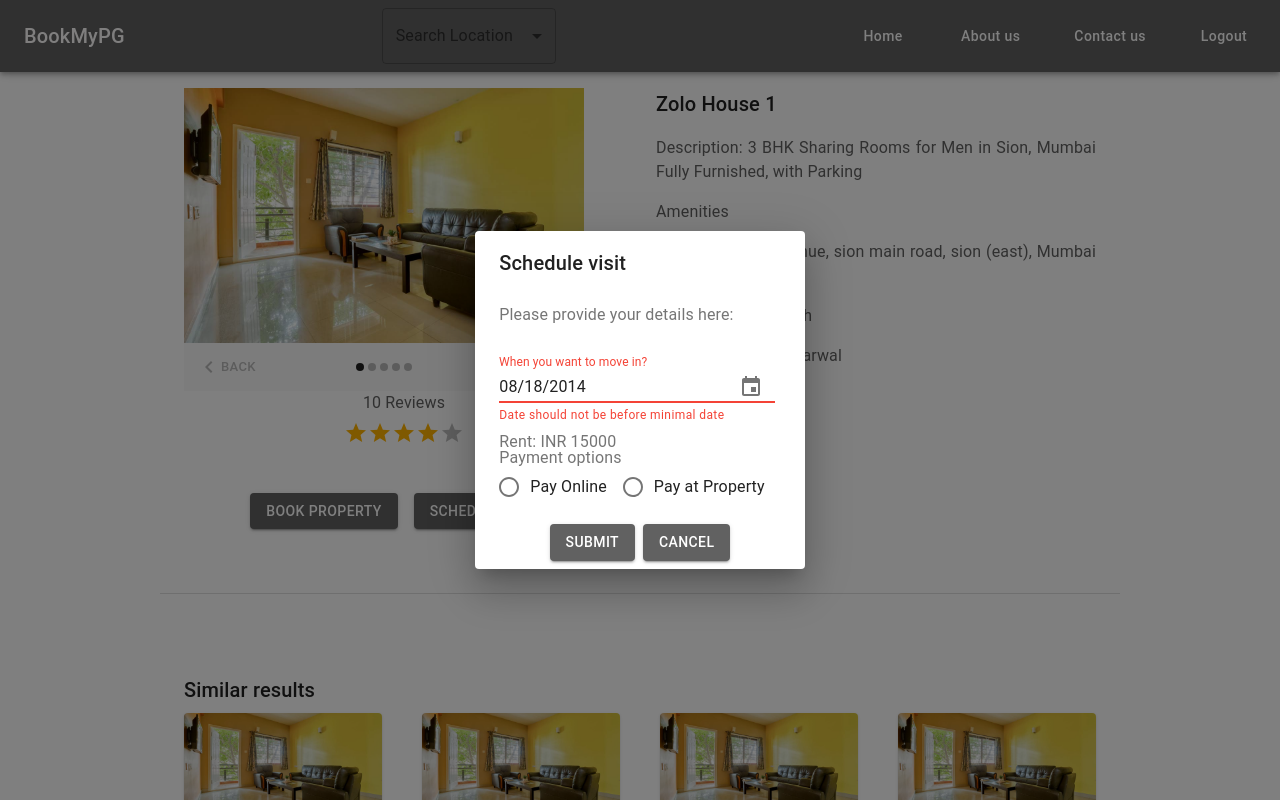
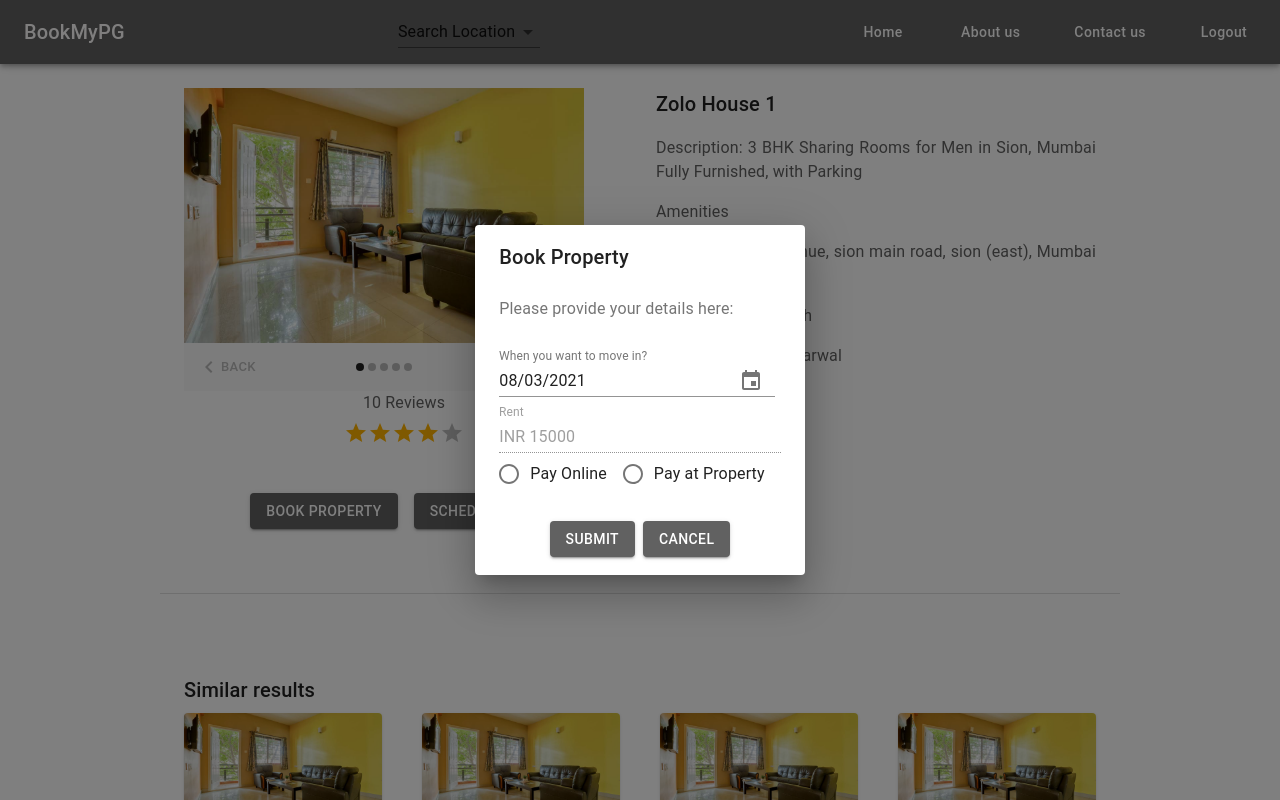
Before and after one commit to pesto-students/n5-lambda-bookmypg-fe-n5-lambda, a React (Create React App) app: page /propertydetails in a window 1280 px wide. Both pictures are taken after a click on the button "BOOK PROPERTY". Shown: the top 800 px of the page. Built offline with nearby package versions, Linux system fonts and the light colour scheme.

Commit message:
Update schedule visit and bookproperty designs

```diff
--- a/src/user/components/header.js
+++ b/src/user/components/header.js
@@ -23,6 +23,8 @@
 import Select from "@material-ui/core/Select";
 import Grid from "@material-ui/core/Grid";
 import Container from "@material-ui/core/Container";
+import FormHelperText from "@material-ui/core/FormHelperText";
+import NativeSelect from "@material-ui/core/NativeSelect";
 
 const headersData = [
   {
@@ -290,21 +292,21 @@
   const searchBar = (
     <Container maxWidth="sm" component="main">
       <Grid container spacing={2} justifyContent="center">
-        <FormControl variant="outlined" className={classesselect.formControl}>
-          <InputLabel id="demo-simple-select-outlined-label">
-            Search Location
-          </InputLabel>
-          <Select
-            labelId="demo-simple-select-outlined-label"
-            id="demo-simple-select-outlined"
+        <FormControl className={classes.formControl}>
+          <NativeSelect
+            className={classes.selectEmpty}
             value={location}
+            name="Location"
             onChange={handleChange}
-            label="Location"
+            inputProps={{ "aria-label": "location" }}
           >
+            <option value="" disabled>
+              Search Location
+            </option>
             {locationItems.map((location) => (
-              <MenuItem value={location.id}>{location.name}</MenuItem>
+              <option value={location.id}>{location.name}</option>
             ))}
-          </Select>
+          </NativeSelect>
         </FormControl>
       </Grid>
     </Container>
--- a/src/user/views/Bookproperty.js
+++ b/src/user/views/Bookproperty.js
@@ -5,7 +5,7 @@
 import DialogContent from "@material-ui/core/DialogContent";
 import DialogContentText from "@material-ui/core/DialogContentText";
 import DialogTitle from "@material-ui/core/DialogTitle";
-import InputLabel from "@material-ui/core/InputLabel";
+import TextField from "@material-ui/core/TextField";
 import { makeStyles } from "@material-ui/core/styles";
 import Radio from "@material-ui/core/Radio";
 import RadioGroup from "@material-ui/core/RadioGroup";
@@ -22,6 +22,7 @@
 const useStyles = makeStyles((theme) => ({
   button: {
     justifyContent: "center",
+    margin: 10,
   },
 }));
 
@@ -41,9 +42,7 @@
   const handleChange = (event) => {
     setValue(event.target.value);
   };
-  const [selectedDate, setSelectedDate] = React.useState(
-    new Date("2014-08-18T21:11:54")
-  );
+  const [selectedDate, setSelectedDate] = React.useState(new Date());
 
   const handleDateChange = (date) => {
     setSelectedDate(date);
@@ -60,11 +59,13 @@
         aria-labelledby="form-dialog-title"
         className={classes.dialogbutton}
       >
-        <DialogTitle id="form-dialog-title">Schedule visit</DialogTitle>
+        <DialogTitle id="form-dialog-title">Book Property</DialogTitle>
         <DialogContent>
           <DialogContentText>
             Please provide your details here:
           </DialogContentText>
+          <FormControl component="fieldset">
+            <FormLabel component="legend"></FormLabel>
             <MuiPickersUtilsProvider utils={DateFnsUtils}>
               <Grid container>
                 <KeyboardDatePicker
@@ -83,10 +84,14 @@
                 />
               </Grid>
             </MuiPickersUtilsProvider>
-          <InputLabel fullwidth>Rent: INR 15000</InputLabel>
 
-          <FormControl component="fieldset">
-            <FormLabel component="legend">Payment options</FormLabel>
+            <TextField
+              disabled
+              id="standard-disabled"
+              label="Rent"
+              defaultValue="INR 15000"
+              fullwidth
+            />
             <RadioGroup
               aria-label="gender"
               name="payment"
--- a/src/user/views/Schedulevisit.js
+++ b/src/user/views/Schedulevisit.js
@@ -11,6 +11,7 @@
 const useStyles = makeStyles((theme) => ({
   button: {
     justifyContent: "center",
+    margin: 10,
   },
 }));
 
```
Lines whose indentation alone changed are shown as unchanged.
